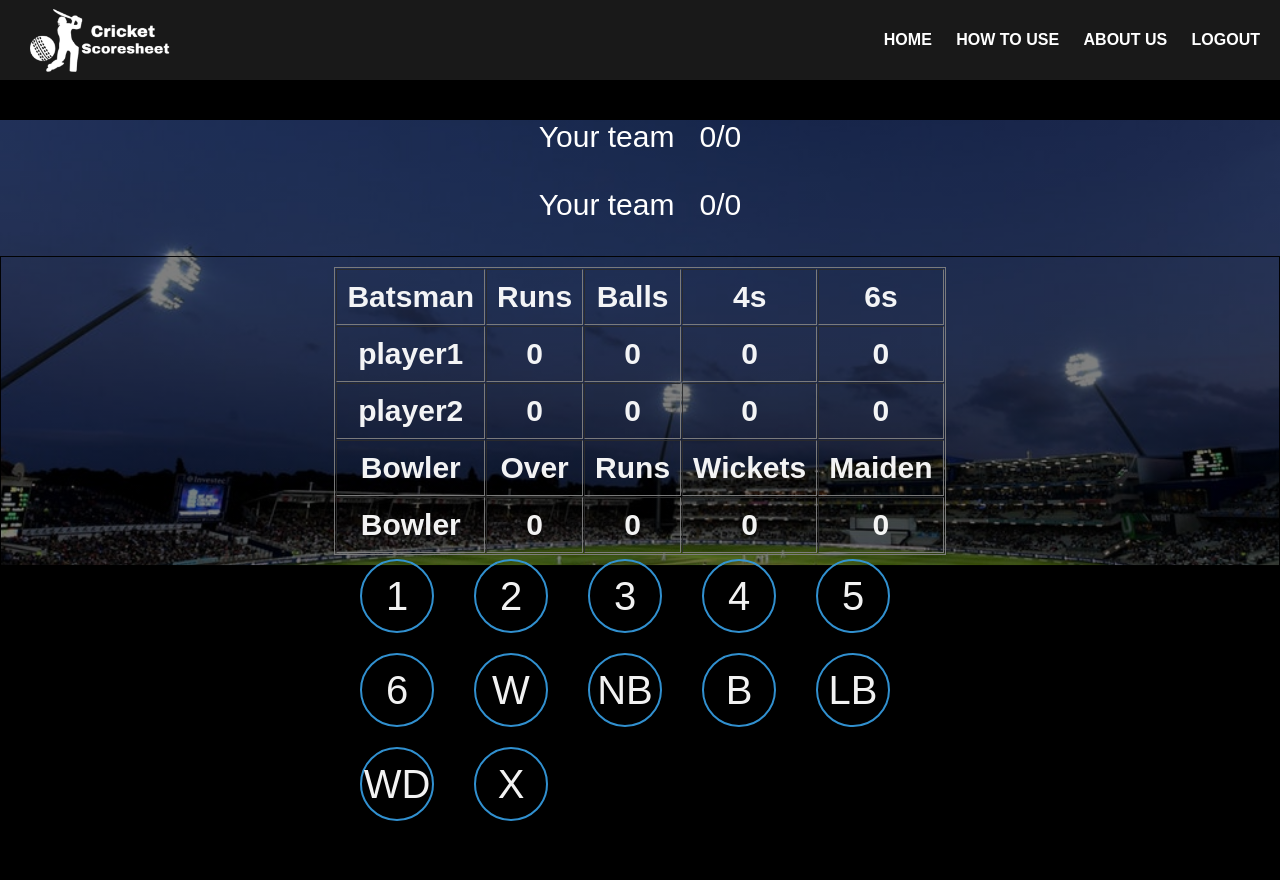
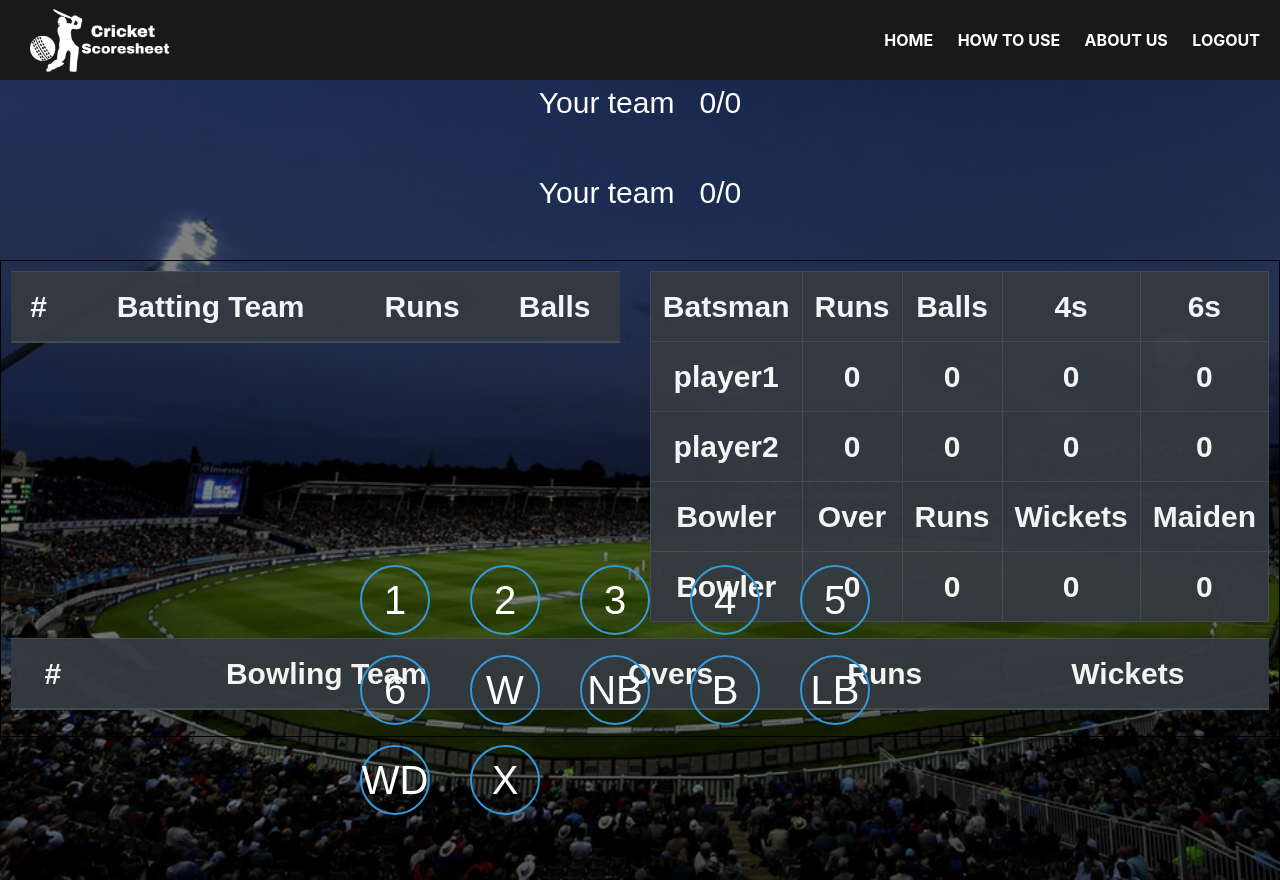
Before and after one commit to champ07/cricketscoresheet, a PHP site: page /scorecard.php in a window 1280 px wide. Before the commit the page ends 821 px from the top, so only its background shows below. Run offline with PHP 8.4, Linux system fonts and the light colour scheme; a user stored in the database is signed in; data comes from the database, SQL or seed files in the repository; lists and menus that the app fills with data are empty; some libraries are stand-ins or nearby versions.

Commit message:
scorecard

```diff
--- a/assets/css/custom.css
+++ b/assets/css/custom.css
@@ -345,7 +345,8 @@ h1{
   }
 }
 .main{
-  margin-top: 120px;
+  padding-top: 120px;
+  height: 100vh;
   padding: 0;
   font-family: sans-serif;
   background: linear-gradient(rgba(0,0,0,.5),rgba(0,0,0,.5)), url("../images/stadium.jpg") no-repeat;
--- a/header.php
+++ b/header.php
@@ -7,6 +7,7 @@
     <title> Cricket Score Sheet </title>
     <link rel="stylesheet" href="assets/css/custom.css">
     <link rel="stylesheet" href="https://use.fontawesome.com/releases/v5.4.1/css/all.css">
+
 </head>
 
 <body>
--- a/scorecard.php
+++ b/scorecard.php
@@ -1,4 +1,44 @@
-<?php include 'header.php'; ?>
+<?php session_start();
+include 'db_conn.php';?>
+<!DOCTYPE html>
+<html>
+
+<head>
+    <meta charset="utf-8">
+    <title> Cricket Score Sheet </title>
+    <link rel="stylesheet" href="assets/css/custom.css">
+    <link rel="stylesheet" href="https://use.fontawesome.com/releases/v5.4.1/css/all.css">
+    <link rel="stylesheet" href="https://stackpath.bootstrapcdn.com/bootstrap/4.3.1/css/bootstrap.min.css" integrity="sha384-ggOyR0iXCbMQv3Xipma34MD+dH/1fQ784/j6cY/iJTQUOhcWr7x9JvoRxT2MZw1T" crossorigin="anonymous">
+
+</head>
+
+<body>
+
+    <div class="navbar">
+
+        <div class="logo">
+            <img src="assets/images/logo.png" alt="Avatar" class="symbol">
+        </div>
+
+        <a class="btn1">
+            <span></span>
+            <span></span>
+            <span></span>
+        </a>
+
+        <div class="menu">
+            <a href="index.php">Home</a>
+            <a href="#">How to use</a>
+            <a href="#">About us</a>
+
+            <?php if (isset($_SESSION['email'])) {
+                echo '<a href="logout.php">Logout</a>';
+            } else {
+                echo '<a href="login.php">Login</a>';
+            }
+            ?>
+        </div>
+    </div>
 
 <div class="main">
     <span id="team_id">Your team</span> &nbsp <span id="current_score">0/0</span> <br><br>
@@ -6,7 +46,40 @@
 
     <br><br>
     <div class="details">
-        <table border="" align="center" cellpadding="10px" cellspacing="1px" frame="border">
+        <div class="row">
+            <div class="col">
+            <table class="table table-dark">
+            <thead>
+                <tr>
+                <th scope="col">#</th>
+                <th scope="col">Batting Team</th>
+                <th scope="col">Runs</th>
+                <th scope="col">Balls</th>
+                </tr>
+            </thead>
+            <tbody>
+                <?php
+                    $sql = "select * from teamdetails where teamname = '".$_SESSION['team1']."';";
+                    $result = mysqli_query($conn, $sql);
+                    $resultCheck = mysqli_num_rows($result);
+                    if ($resultCheck > 0) {
+                        while ($row = mysqli_fetch_assoc($result)) {
+                            for ($i = 1; $i < 12; $i++) {
+                                echo '<tr>';
+                                echo '<td>'.$i.'</td>';
+                                echo '<td>'.$row['player'.$i].'</td>';
+                                echo '<td><span id="runs'.$i.'">0</span></td>';
+                                echo '<td><span id="balls'.$i.'">0</span></td>';
+                                echo '</tr>';
+                            }
+                        }
+                    }
+                ?>
+            </tbody>
+            </table>
+            </div>
+            <div class="col">
+                <table border="" align="center" cellpadding="10px" cellspacing="1px" class="table table-dark">
                     <tr>
                         <th>Batsman</th>
                         <th>Runs</th>
@@ -43,6 +116,42 @@
                         <th><span id="bowler_four">0</span></th>
                         <th><span id="bowler_six">0</span></th>
                     </tr>
+                </table>
+            </div>
+            <div class="col">
+            <table class="table table-dark">
+            <thead>
+                <tr>
+                <th scope="col">#</th>
+                <th scope="col">Bowling Team</th>
+                <th scope="col">Overs</th>
+                <th scope="col">Runs</th>
+                <th scope="col">Wickets</th>
+                </tr>
+            </thead>
+            <tbody>
+            <?php
+                    $sql = "select * from teamdetails where teamname = '".$_SESSION['team2']."';";
+                    $result = mysqli_query($conn, $sql);
+                    $resultCheck = mysqli_num_rows($result);
+                    if ($resultCheck > 0) {
+                        while ($row = mysqli_fetch_assoc($result)) {
+                            for ($i = 1; $i < 12; $i++) {
+                                echo '<tr>';
+                                echo '<td>'.$i.'</td>';
+                                echo '<td>'.$row['player'.$i].'</td>';
+                                echo '<td><span id="overs'.$i.'">0</span></td>';
+                                echo '<td><span id="runs'.$i.'">0</span></td>';
+                                echo '<td><span id="wickets'.$i.'">0</span></td>';
+                                echo '</tr>';
+                            }
+                        }
+                    }
+                ?>
+            </tbody>
+            </table>
+            </div>
+        </div>
     </div>
 
     <div class="btns">
@@ -60,7 +169,18 @@
         <a href="#">X</a>
     </div>
 </div>
-<?php include 'footer.php'; ?>
+<script type="text/javascript">
+    $(".btn1").on("click", function() {
+        $('.menu').toggleClass("show");
+    });
+</script>
+<script src="assets/js/jquery.min.js"></script>
+<script src="https://cdnjs.cloudflare.com/ajax/libs/popper.js/1.14.7/umd/popper.min.js" integrity="sha384-UO2eT0CpHqdSJQ6hJty5KVphtPhzWj9WO1clHTMGa3JDZwrnQq4sF86dIHNDz0W1" crossorigin="anonymous"></script>
+<script src="https://stackpath.bootstrapcdn.com/bootstrap/4.3.1/js/bootstrap.min.js" integrity="sha384-JjSmVgyd0p3pXB1rRibZUAYoIIy6OrQ6VrjIEaFf/nJGzIxFDsf4x0xIM+B07jRM" crossorigin="anonymous"></script>
+<script type="text/javascript" src="assets/js/jquery.in.js"></script>
+</body>
+
+</html>
 
 <script type="text/javascript">
 
```
Lines whose indentation alone changed are shown as unchanged.
